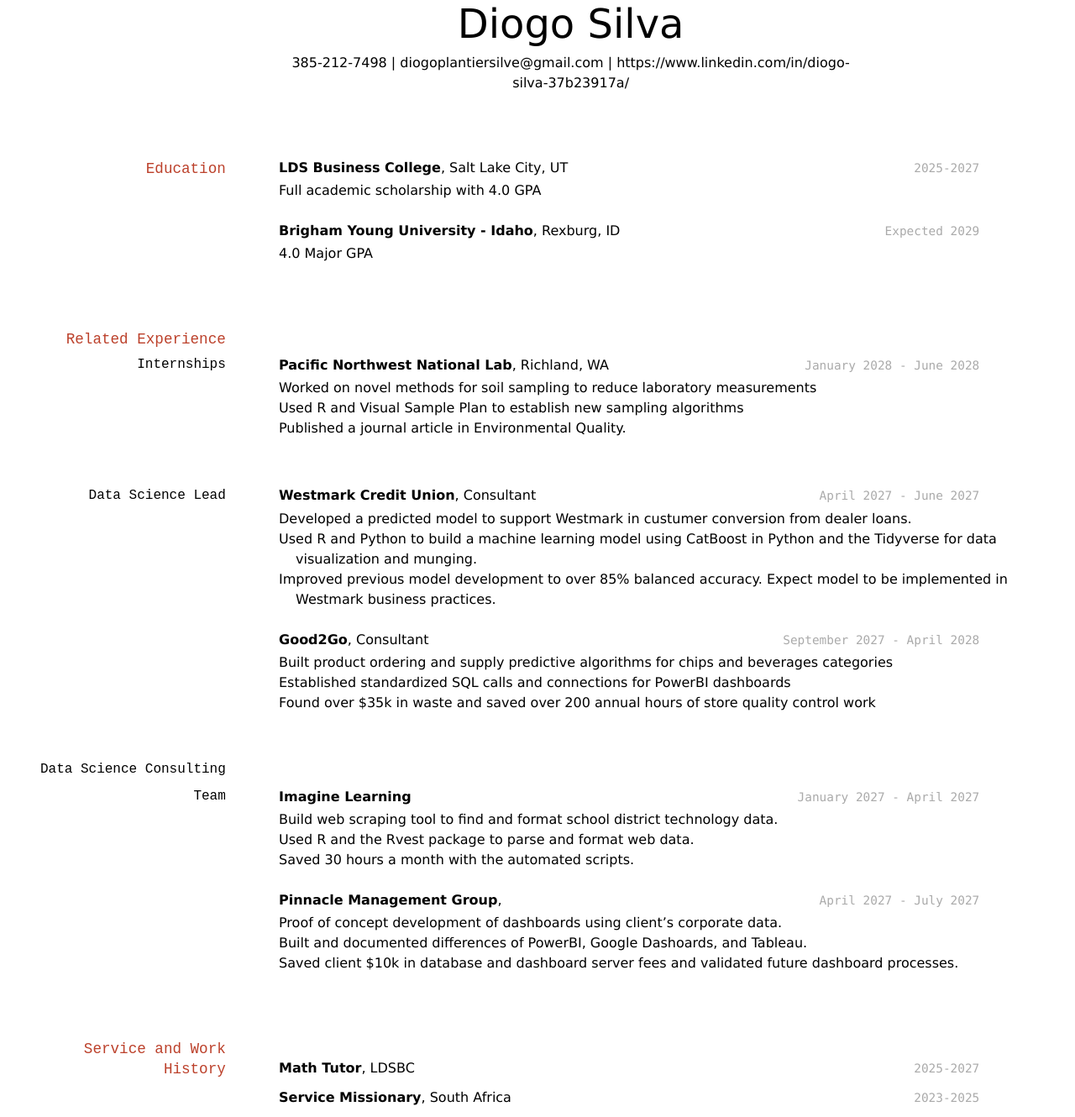
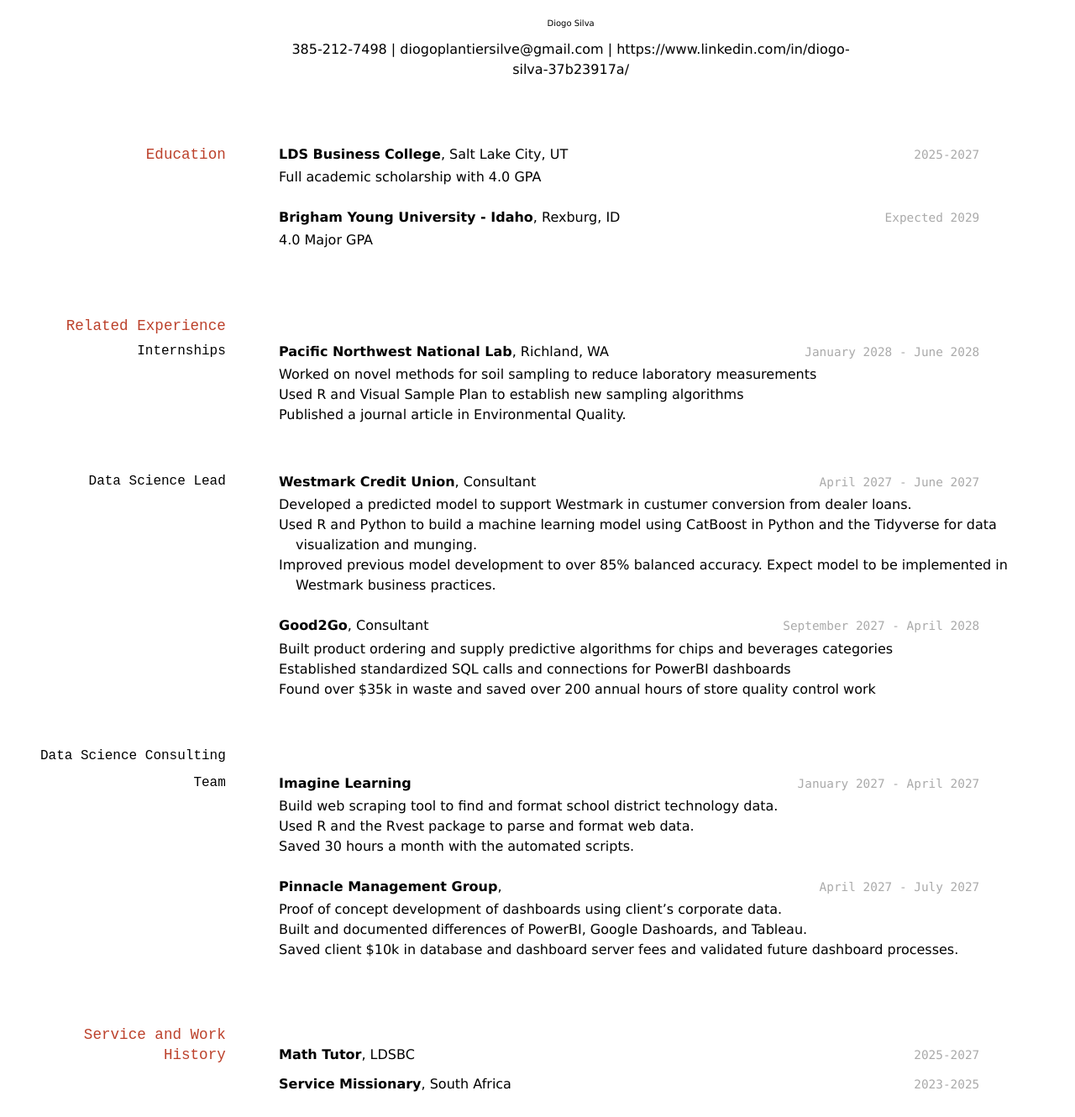
Before and after one commit to byuids-resumes/Silva-Resume, a Jekyll site: the page built from docs/index.md, in a window 1280 px wide. Shown: the whole page at 84% size. Built offline with Jekyll 4.4.1, drawn with Linux system fonts in a browser that asks for light colours.

Commit message:
Update index.md

```diff
--- a/docs/index.md
+++ b/docs/index.md
@@ -2,9 +2,7 @@
 layout: cv
 title: Diogo Silva
 ---
-<p align="center"><font size="5000">
- Diogo Silva
-</font> </p>
+<font size="0"> <p align="center"> Diogo Silva </p> </font>
 <p align="center">385-212-7498 | diogoplantiersilve@gmail.com | https://www.linkedin.com/in/diogo-silva-37b23917a/</p>
 
 
```
